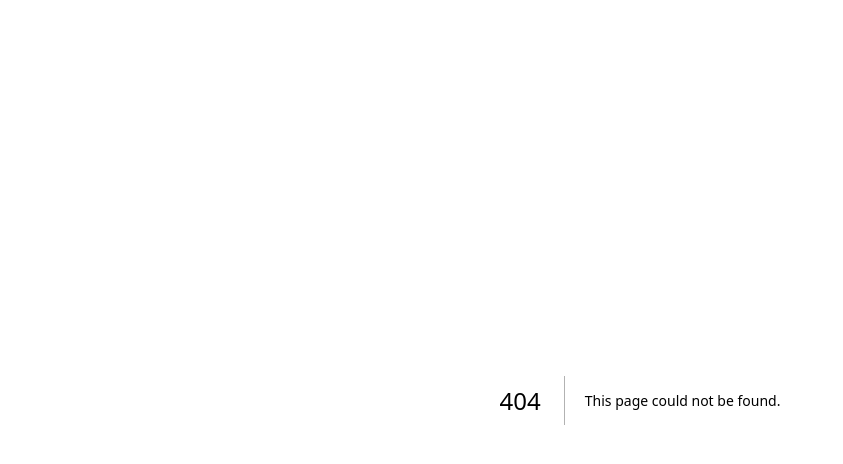
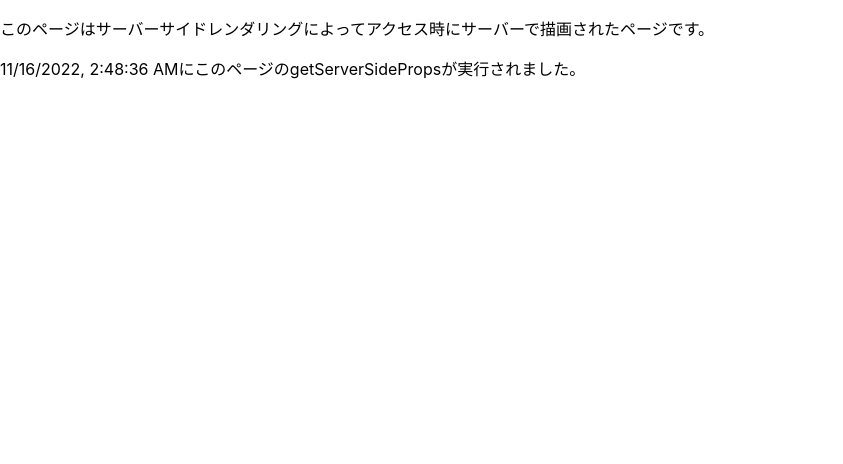
Before and after one commit to satoutai/nextjs-7quxqs, a Next.js app: page /ssr in a window 1280 px wide. Before the commit this address had no page. Shown: the top 464 px of the page, without its empty margins (0-843 px from the left). Built offline with nearby package versions, Linux system fonts and the light colour scheme.

Commit message:
1 file modified, 2 added

```diff
--- a/pages/posts/[id].tsx
+++ b/pages/posts/[id].tsx
@@ -27,7 +27,7 @@
         <p>
           このページは静的サイト生成によってビルド時に生成されたページです。
         </p>
-        <p>{`/prsts${id}に対応する`}</p>
+        <p>{`/posts${id}に対応する`}</p>
       </main>
     </div>
   );
--- /dev/null
+++ b/pages/ssr.tsx
@@ -0,0 +1,40 @@
+import { GetServerSideProps, NextPage } from 'next';
+import Head from 'next/head';
+
+type SSRProps = {
+  message: string;
+};
+
+const SSR: NextPage<SSRProps> = (props) => {
+  const { message } = props;
+
+  return (
+    <div>
+      <Head>
+        <title>Create Next App</title>
+        <link rel="icon" href="/test.ico/" />
+      </Head>
+      <main>
+        <p>
+          このページはサーバーサイドレンダリングによってアクセス時にサーバーで描画されたページです。
+        </p>
+        <p>{message}</p>
+      </main>
+    </div>
+  );
+};
+
+//getServerSidePropsはページへのリクエストがあるたびに実行される。
+export const getServerSideProps: GetServerSideProps<SSRProps> = async (
+  context
+) => {
+  const timestamp = new Date().toLocaleString();
+  const message = `${timestamp}にこのページのgetServerSidePropsが実行されました。`;
+  console.log(message);
+
+  return {
+    props: { message },
+  };
+};
+
+export default SSR;
```
Also changed, not shown: pages/page.tsx (added, +16 -0 lines).
